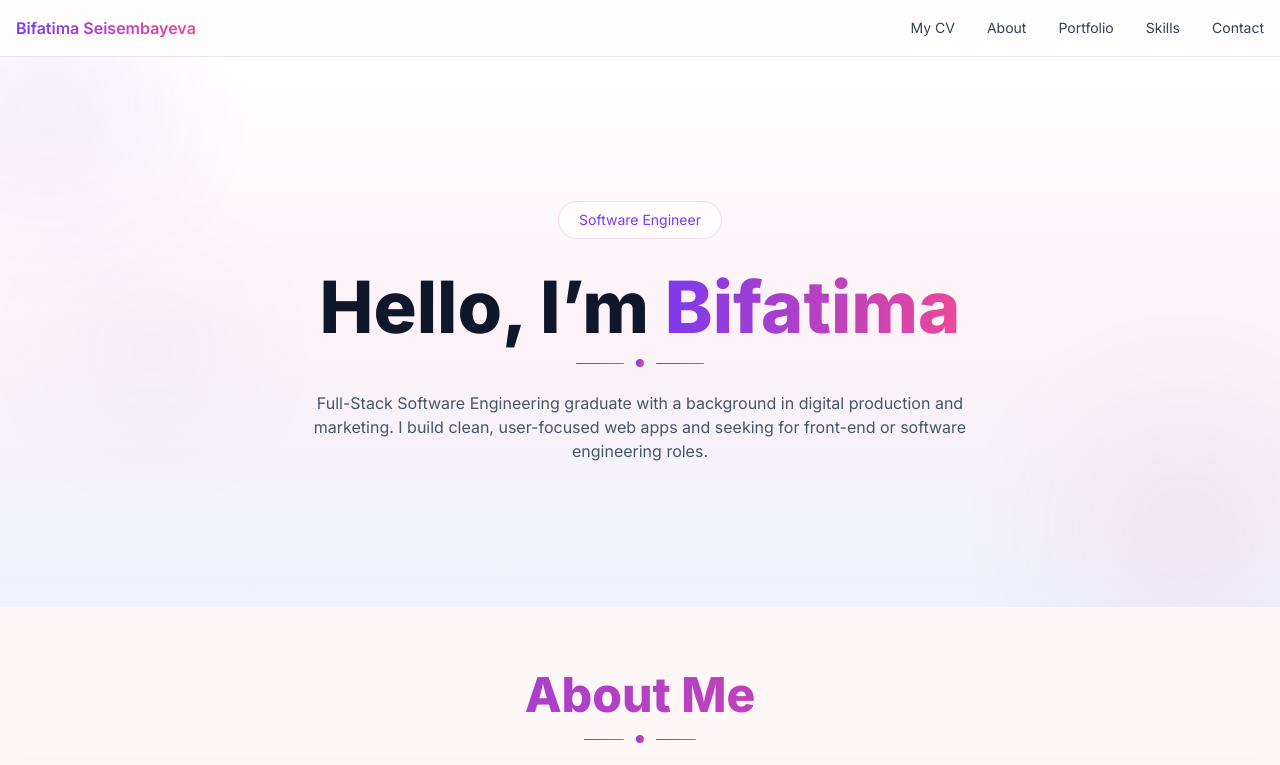
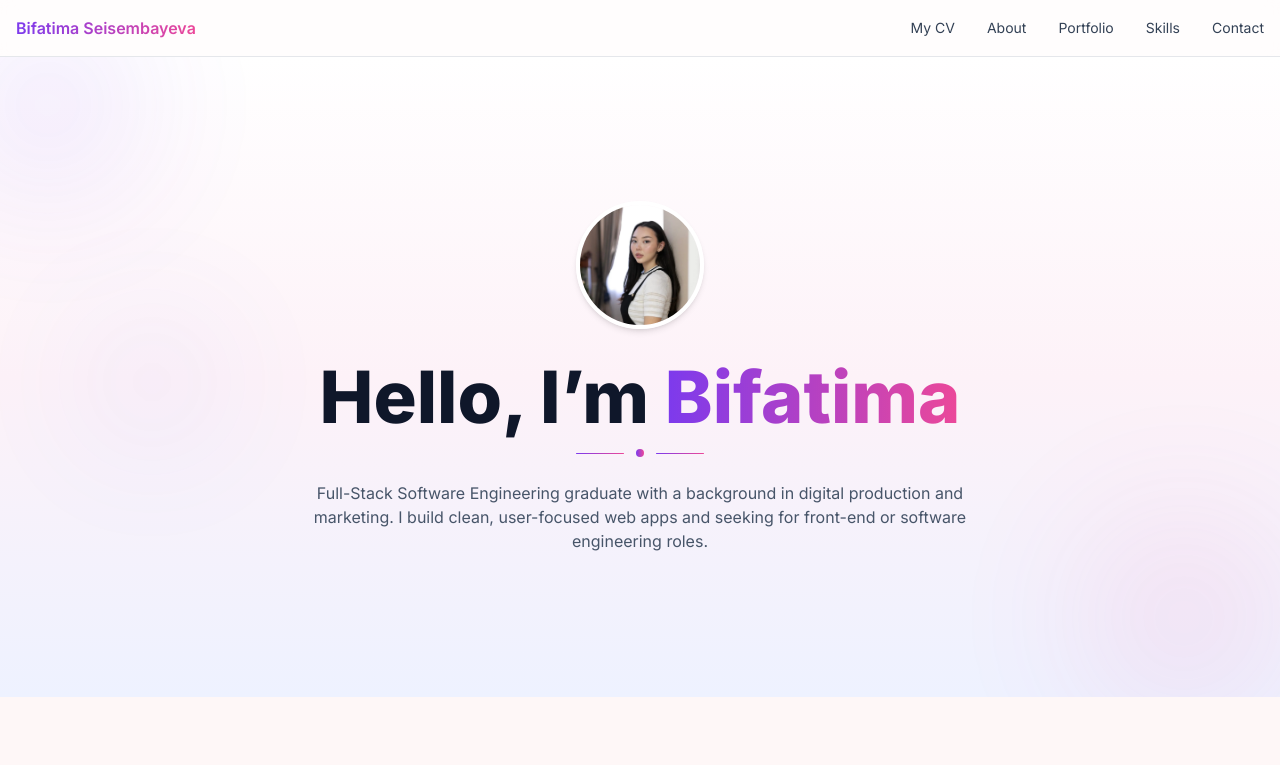
Before and after one commit to bikasei/bifatima-portfolio, a React (Vite) app: page / in a window 1280 px wide. Shown: the top 765 px of the page. Built offline with nearby package versions, Linux system fonts and the light colour scheme.

Commit message:
Update: added profile picture

```diff
--- a/src/sections/Hero.jsx
+++ b/src/sections/Hero.jsx
@@ -4,14 +4,15 @@ import Button from '../components/Button.jsx';
 export default function Hero() {
   return (
     <section className="relative overflow-hidden">
-      {/* soft gradient backdrop */}
       <div className="absolute inset-0 bg-gradient-to-b from-white via-pink-50 to-indigo-50" />
       <BackgroundBlobs />
 
       <div className="container relative py-24 md:py-36 text-center">
-        <p className="inline-flex items-center rounded-pill border border-pink-200/80 bg-white/60 backdrop-blur px-5 py-2 text-sm text-brand-purple">
-          Software Engineer
-        </p>
+        <img
+          src="/assets/profile-pic.webp"
+          alt="Bifatima's profile picture"
+          className=" inline-flex items-center w-32 h-32 rounded-full object-cover border-4 border-white shadow-md"
+        />
 
         <h1 className="mt-8 text-5xl md:text-7xl font-extrabold leading-tight">
           Hello, I’m{' '}
```
Also changed, not shown: public/assets/profile-pic.webp (added).
